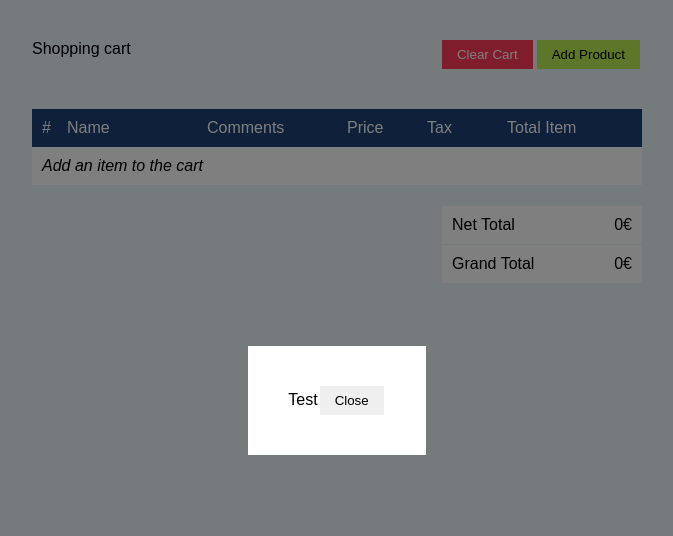
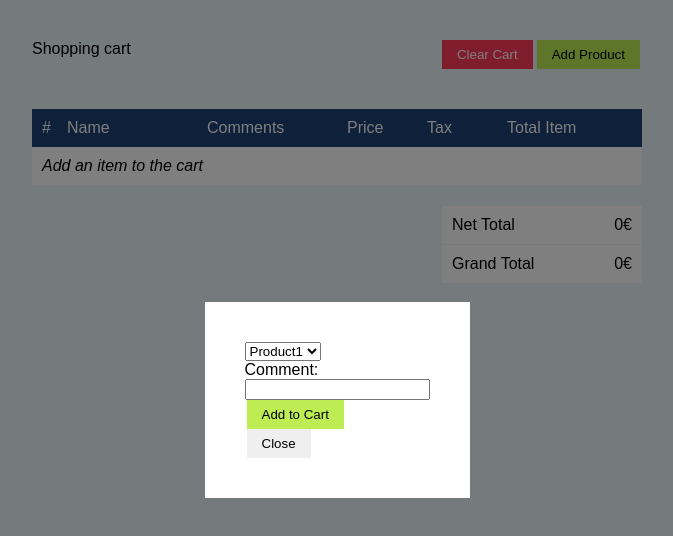
Before and after one commit to lukaszsobek/shopping-cart, a React app: page / in a window 1280 px wide. Both pictures are taken after a click on the button "Add Product". Shown: the whole page, without its empty margins (303-976 px from the left). Built offline with nearby package versions, Linux system fonts and the light colour scheme.

Commit message:
Refactor adding items

```diff
--- a/src/actions/index.js
+++ b/src/actions/index.js
@@ -8,7 +8,7 @@ import {
 
 export const addItem = item => ({
     type: ADD_ITEM,
-    addItem: item
+    item
 });
 
 export const clearAll = () => ({
--- a/src/assets/styles/App.css
+++ b/src/assets/styles/App.css
@@ -51,9 +51,14 @@ button:focus {
   justify-content: center;
 }
 
-.panel {
+.modal-panel {
   padding: 40px;
   background: var(--white);
+}
+
+.modal-panel-input {
+  display: block;
+  margin: 20px 0;
 }
 
 /* == Top Bar == */
--- /dev/null
+++ b/src/components/Modal/ModalForm.js
@@ -0,0 +1,89 @@
+import React, { Component } from "react";
+import { connect } from "react-redux";
+
+import Button from "../shared/Button";
+
+import { addItem, closeModal } from "../../actions";
+
+const ConstructDropdown = (props) => {
+
+    const listOptions = props.productList.map((item, key) => {
+        return (
+            <option
+                value={ key }
+                key={ key }
+            >{ item.name }</option>
+        );
+    })
+
+    return (
+        <select
+            name={ props.name }
+            className={ props.className }
+        >
+            {listOptions}
+        </select>
+    );
+}
+
+class ModalForm extends Component {
+
+    handleSubmit(e) {
+        e.preventDefault();
+
+        const { addItem, closeModal, availableProducts } = this.props;
+        const { productComment, productDropdown }  = e.target.elements;
+
+        const productIndex = productDropdown[productDropdown.selectedIndex].value;
+        const newItem = {
+            ...availableProducts[productIndex],
+            comments: productComment.value
+        }
+
+        addItem(newItem);
+        closeModal();
+
+    }
+
+    render() {
+        const { availableProducts } = this.props;
+
+        return (
+            <form
+                id="modal-panel-form"
+                name="modalPanelForm"
+                onSubmit={ e => this.handleSubmit(e) }
+            >
+                <ConstructDropdown
+                    productList={ availableProducts }
+                    name="productDropdown"
+                    className="product-dropdown"
+                />
+
+                <div className="input-wrapper">
+                    <label>Comment:</label><br/>
+                    <input
+                        name="productComment"
+                        className="product-comment"
+                    />
+                </div>
+
+                <Button
+                    className="add-item"
+                    label="Add to Cart"
+                />
+            </form>
+        )
+    }
+}
+
+const mapStateToProps = state => ({
+    availableProducts: state.availableProducts
+});
+
+const mapDispatchToProps = dispatch => ({
+    addItem: item => dispatch(addItem(item)),
+    closeModal: () => dispatch(closeModal())
+})
+
+export default connect(mapStateToProps,mapDispatchToProps)(ModalForm);
--- a/src/components/Modal/ModalPanel.js
+++ /dev/null
@@ -1,21 +0,0 @@
-import React from "react";
-
-import Button from "../shared/Button";
-
-const AddItem = (props) => {
-
-    return (
-        <div className="panel">
-            Test
-
-
-            <Button
-                action={ props.closeModal }
-                className="close-modal-button"
-                label="Close"
-            />
-        </div>
-    );
-}
-
-export default AddItem;
--- a/src/components/Modal/index.js
+++ b/src/components/Modal/index.js
@@ -2,13 +2,14 @@ import React, { Component } from "react";
 import ReactDOM from "react-dom";
 import { connect } from "react-redux";
 
-import { addItem, closeModal } from "../../actions";
+import { closeModal } from "../../actions";
+import Button from "../shared/Button";
 
-import ModalPanel from "./ModalPanel" ;
+import ModalForm from "./ModalForm" ;
 
 class Modal extends Component {
     render() {
-        const { closeModal, isModalShown, panelType } = this.props;
+        const { closeModal, isModalShown } = this.props;
 
         if(!isModalShown) {
             return null;
@@ -16,10 +17,14 @@ class Modal extends Component {
 
         const renderContent = (
             <div className="modal">
-                <ModalPanel
-                    panelType={panelType}
-                    closeModal={closeModal}
-                />
+                <div className="modal-panel">
+                    <ModalForm />
+                    <Button
+                        action={ closeModal }
+                        className="close-modal-button"
+                        label="Close"
+                    />
+                </div>
             </div>
         )
 
@@ -32,18 +37,12 @@ class Modal extends Component {
     }
 }
 
-const mapStateToProps = state => {
-    return {
-        availableProducts: state.availableProducts,
-        isModalShown: state.isModalShown
-    }
-}
+const mapStateToProps = state => ({
+    isModalShown: state.isModalShown
+});
 
-const mapDispatchToProps = dispatch =>  {
-    return {
-        addItem: () => dispatch(addItem()),
-        closeModal: () => dispatch(closeModal())
-    }
-}
+const mapDispatchToProps = dispatch => ({
+    closeModal: () => dispatch(closeModal())
+});
 
 export default connect(mapStateToProps, mapDispatchToProps)(Modal);
--- a/src/components/shared/Button.js
+++ b/src/components/shared/Button.js
@@ -1,11 +1,14 @@
 import React from "react";
 
 const Button = (props) => {
-    const { action, className, label } = props;
+    const { action, className, label, type } = props;
     return (
         <button
             className={ className }
-            onClick={ action }>{ label }</button>
+            onClick={ action }
+            type={type}
+
+        >{ label }</button>
     );
 }
 
--- a/src/reducers/index.js
+++ b/src/reducers/index.js
@@ -30,20 +30,19 @@ const initialState = {
             tax: 7
         }
     ],
-    isModalShown: false,
-    cartContent: []
+    cartContent: [],
+    isModalShown: false
 };
 
 const rootReducer = (state = initialState, action) => {
 
-    const { availableProducts, cartContent } = state;
-    const randomItem = Math.floor(Math.random() * availableProducts.length);
+    const { cartContent } = state;
 
     switch(action.type) {
         case ADD_ITEM:
             return {
                 ...state,
-                cartContent: cartContent.concat(availableProducts[randomItem])
+                cartContent: cartContent.concat(action.item)
             }
 
         case CLEAR_ALL:
```
Also changed, not shown: README.md.
